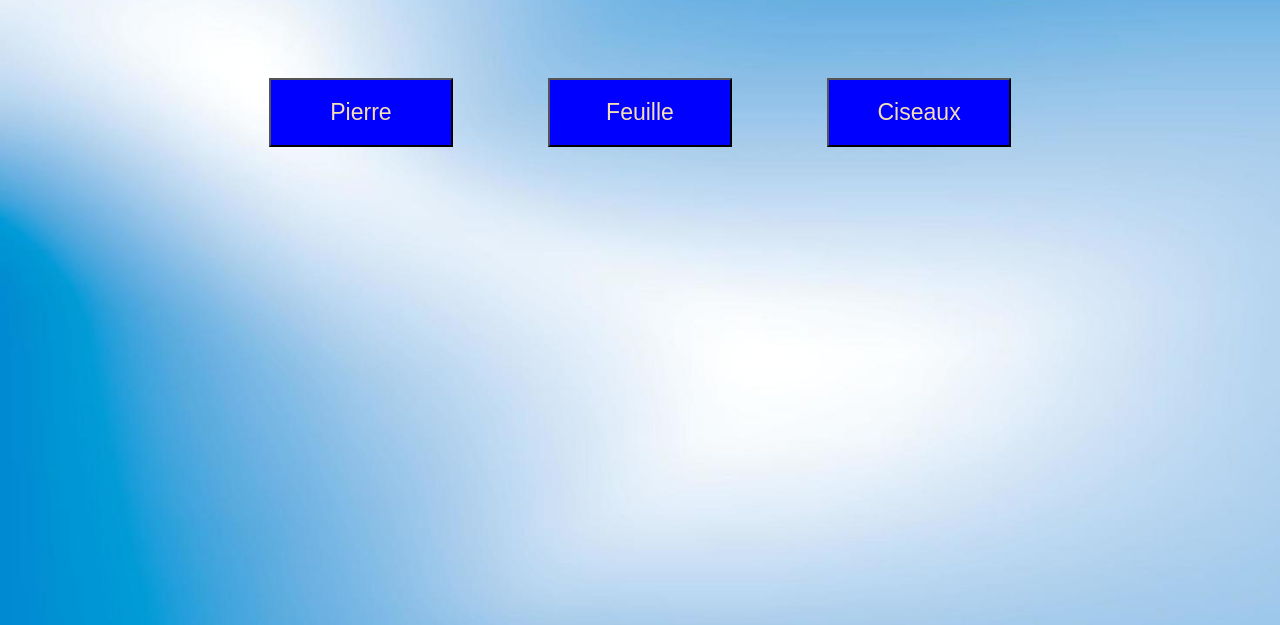
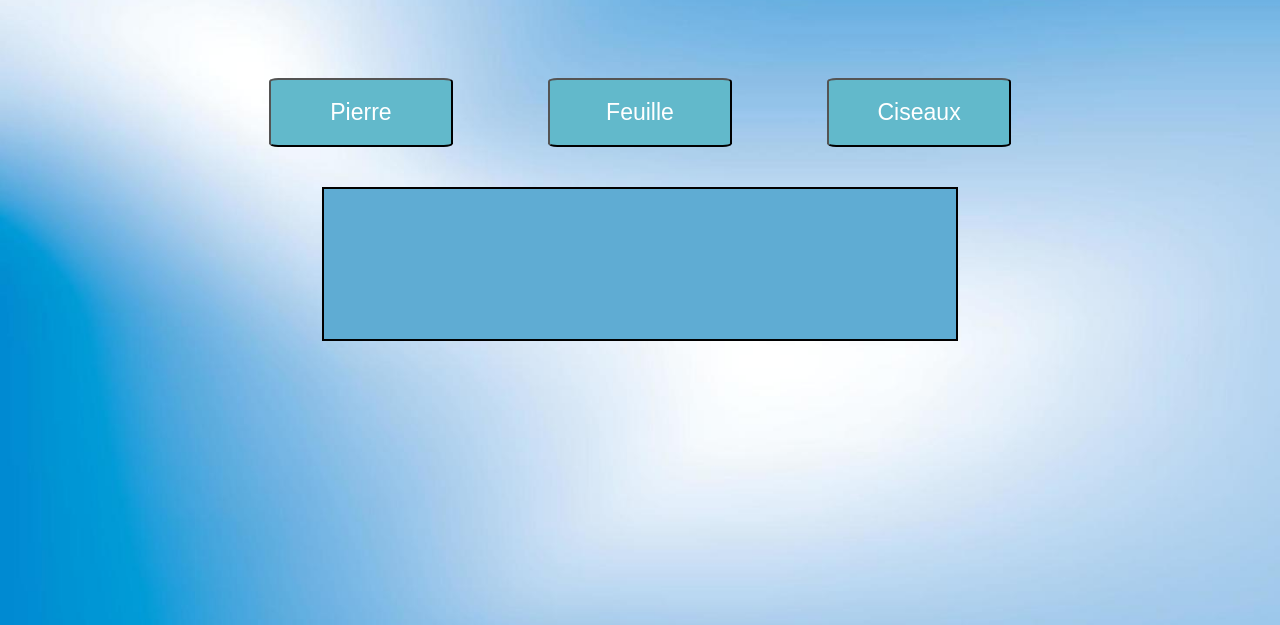
Before and after one commit to Nonosthecrack/shifumi, a plain HTML site: page index.html in a window 1280 px wide. Shown: the part 175-800 px from the top of the page. Drawn offline with Linux system fonts and the light colour scheme.

Commit message:
mise a jour du style

```diff
--- a/index.html
+++ b/index.html
@@ -3,6 +3,7 @@
   <head>
     <meta charset="UTF-8" />
     <link rel="stylesheet" href="/style.css" />
+    <link rel="shortcut icon" href="/shifumi.jpg" />
     <meta name="viewport" content="width=device-width, initial-scale=1.0" />
     <title>shifumi</title>
   </head>
--- a/style.css
+++ b/style.css
@@ -10,7 +10,6 @@ h1 {
   font-size: 8ch;
 }
 .box {
-  /*background-color: aqua;*/
   height: 150px;
   width: 75%;
   margin-left: auto;
@@ -25,7 +24,27 @@ button {
   height: 3em;
   width: 8em;
   font-size: larger;
-  background-color: blue;
-  color: wheat;
+  background-color: #62b9cb;
+  color: white;
   cursor: pointer;
+  border-radius: 5%;
 }
+
+button:hover {
+  background-color: #caebff;
+  color: #1b4b65;
+}
+button:active {
+  transform: scale(0.97);
+}
+.resultat {
+  background-color: #5facd3;
+  border: 2px solid black;
+  height: 150px;
+  width: 50%;
+  margin-left: auto;
+  margin-right: auto;
+  display: flex;
+  justify-content: center;
+  align-items: center;
+}
```
Also changed, not shown: shifumi.jpg (added).
